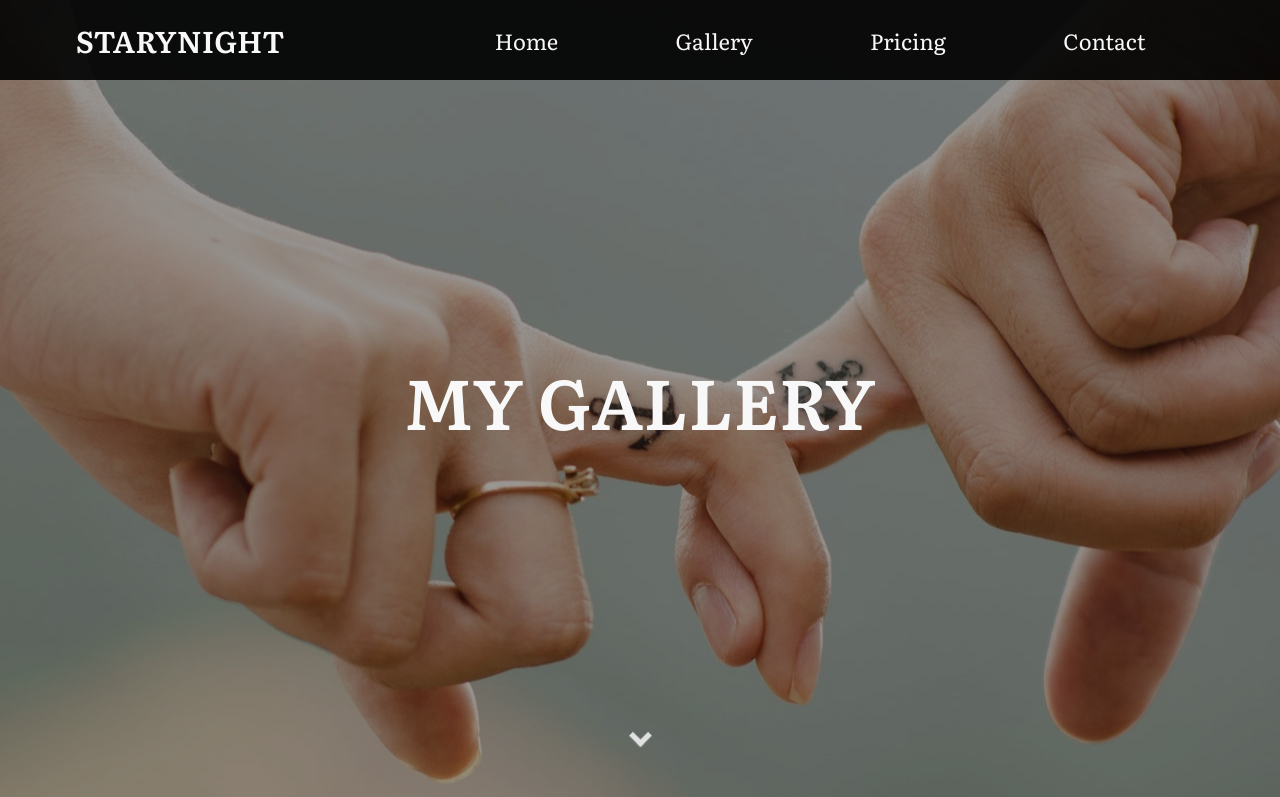
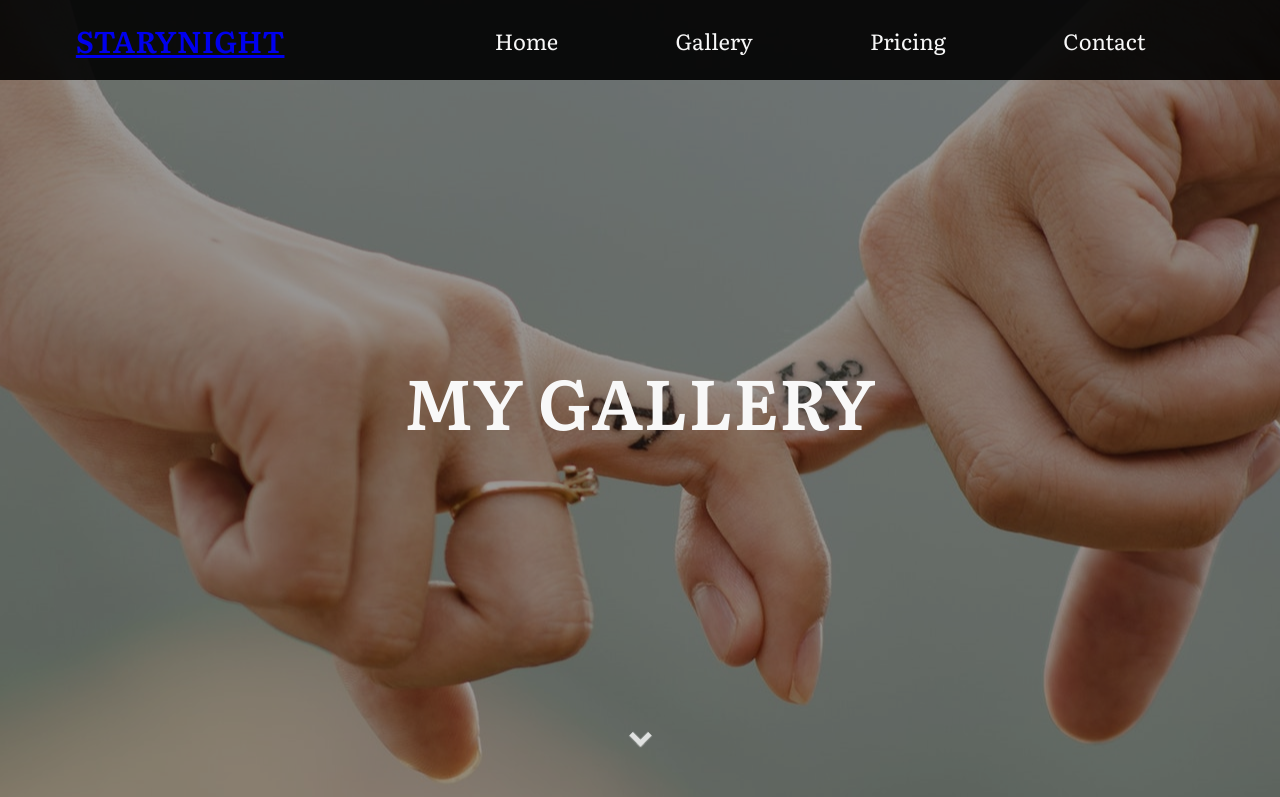
Before and after one commit to DallinRodgers/Website-for-wife-photography, a plain HTML site: page gallery.html in a window 1280 px wide. Shown: the top 797 px of the page. Drawn offline with Linux system fonts and the light colour scheme.

Commit message:
Updated nav
Updated logo link in nav to index.html

```diff
--- a/gallery.html
+++ b/gallery.html
@@ -16,7 +16,7 @@
     <header>
       <nav>
         <div class="logo">
-          <h4>Starynight</h4>
+          <h4><a href="index.html">Starynight</a></h4>
         </div>
         <ul class="nav-links">
           <li><a href="index.html">Home</a></li>
```
Also changed, not shown: index.html (+1 -1 lines).
